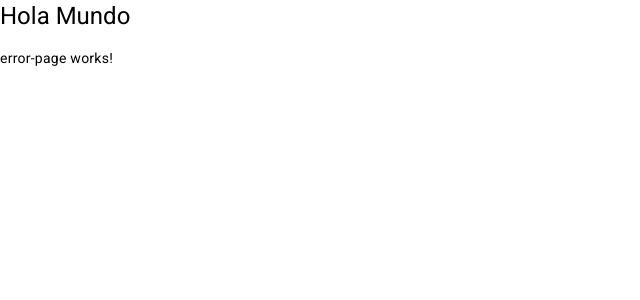
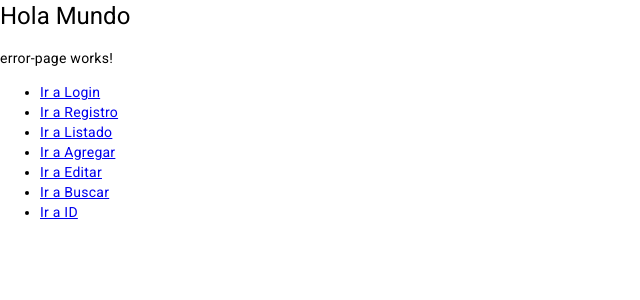
Before and after one commit to Dariel-98/HeroesApp, an Angular app: page /404 in a window 1280 px wide. Shown: the top 300 px of the page, without its empty margins (0-640 px from the left). Built offline with nearby package versions, Linux system fonts and the light colour scheme.

Commit message:
Child Routes

```diff
--- a/src/app/app-routing.module.ts
+++ b/src/app/app-routing.module.ts
@@ -7,6 +7,11 @@
   {
     path: 'auth',
     loadChildren: () => import('./auth/auth.module').then((m) => m.AuthModule),
+  },
+  {
+    path: 'heroes',
+    loadChildren: () =>
+      import('./heroes/heroes.module').then((m) => m.HeroesModule),
   },
   {
     path: '404',
--- a/src/app/heroes/heroes.module.ts
+++ b/src/app/heroes/heroes.module.ts
@@ -6,6 +6,7 @@
 import { HeroeComponent } from './pages/heroe/heroe.component';
 import { HomeComponent } from './pages/home/home.component';
 import { ListadoComponent } from './pages/listado/listado.component';
+import { HeroesRoutingModule } from './heroes-routing.module';
 
 @NgModule({
   declarations: [
@@ -15,6 +16,6 @@
     HomeComponent,
     ListadoComponent,
   ],
-  imports: [CommonModule],
+  imports: [CommonModule, HeroesRoutingModule],
 })
 export class HeroesModule {}
--- a/src/app/heroes/pages/home/home.component.html
+++ b/src/app/heroes/pages/home/home.component.html
@@ -1 +1,3 @@
-<p>home works!</p>
+<h1>Heroes App</h1>
+<hr />
+<router-outlet></router-outlet>
--- a/src/app/shared/error-page/error-page.component.html
+++ b/src/app/shared/error-page/error-page.component.html
@@ -1 +1,25 @@
 <p>error-page works!</p>
+
+<ul>
+  <li>
+    <a routerLink="/auth/login"> Ir a Login </a>
+  </li>
+  <li>
+    <a routerLink="/auth/registro"> Ir a Registro </a>
+  </li>
+  <li>
+    <a routerLink="/heroes/listado"> Ir a Listado </a>
+  </li>
+  <li>
+    <a routerLink="/heroes/agregar"> Ir a Agregar </a>
+  </li>
+  <li>
+    <a routerLink="/heroes/editar/:id"> Ir a Editar </a>
+  </li>
+  <li>
+    <a routerLink="/heroes/buscar"> Ir a Buscar </a>
+  </li>
+  <li>
+    <a routerLink="/heroes/:id"> Ir a ID </a>
+  </li>
+</ul>
```
Also changed, not shown: src/app/heroes/heroes-routing.module.ts (added, +47 -0 lines).
